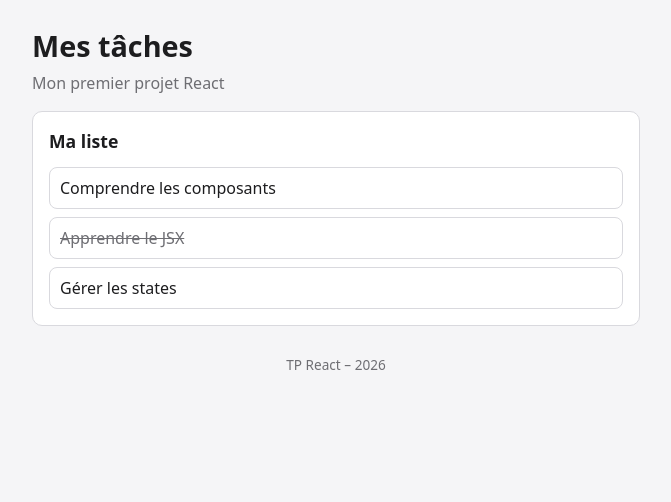
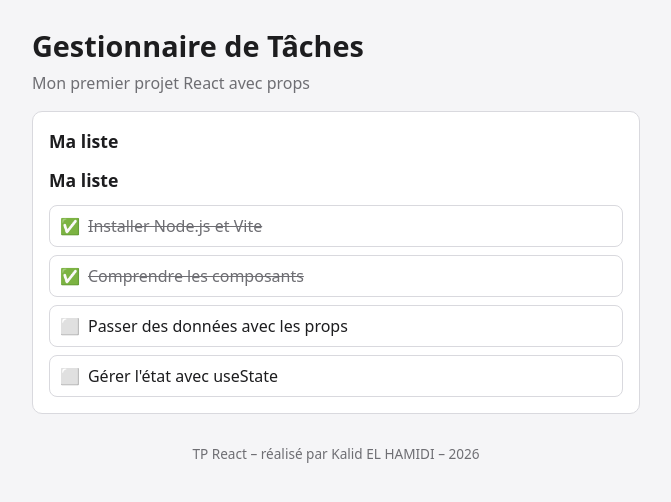
Before and after one commit to KhalidElhamidi/tp-react, a React (Vite) app in the folder mes-taches/: page / in a window 1280 px wide. Shown: the top 502 px of the page, without its empty margins (304-975 px from the left). Built offline with nearby package versions, Linux system fonts and the light colour scheme.

Commit message:
Étape 2 : props, children et listes

```diff
--- a/mes-taches/src/App.jsx
+++ b/mes-taches/src/App.jsx
@@ -2,16 +2,27 @@ import React from "react";
 import Entete from "./components/Entete.jsx";
 import ListeTaches from "./components/ListeTaches.jsx";
 import Pied from "./components/Pied.jsx";
+import Carte from "./components/Carte.jsx";
+import Tache from "./components/Tache.jsx";
 
+const TACHES = [
+  { id: 1, titre: "Installer Node.js et Vite", terminee: true },
+  { id: 2, titre: "Comprendre les composants", terminee: true },
+  { id: 3, titre: "Passer des données avec les props", terminee: false },
+  { id: 4, titre: "Gérer l'état avec useState", terminee: false },
+];
 function App() {
   return (
     <div className="app">
-      <Entete />
-      <section className="carte">
+      <Entete
+        titre="Gestionnaire de Tâches"
+        sousTitre="Mon premier projet React avec props"
+      />
+      <Carte titre="Ma liste">
         <h2>Ma liste</h2>
-        <ListeTaches />
-      </section>
-      <Pied />
+        <ListeTaches taches={TACHES} />
+      </Carte>
+      <Pied auteur="Kalid EL HAMIDI" />
     </div>
   );
 }
--- /dev/null
+++ b/mes-taches/src/components/Carte.jsx
@@ -0,0 +1,10 @@
+function Carte({ titre, children }) {
+  return (
+    <section className="carte">
+      <h2>{titre}</h2>
+      {children}
+    </section>
+  );
+}
+
+export default Carte;
--- a/mes-taches/src/components/Entete.jsx
+++ b/mes-taches/src/components/Entete.jsx
@@ -1,8 +1,8 @@
-function Entete() {
+function Entete(props) {
   return (
     <header className="entete">
-      <h1>Mes tâches</h1>
-      <p>Mon premier projet React</p>
+      <h1>{props.titre}</h1>
+      <p>{props.sousTitre}</p>
     </header>
   );
 }
--- a/mes-taches/src/components/ListeTaches.jsx
+++ b/mes-taches/src/components/ListeTaches.jsx
@@ -1,17 +1,12 @@
-import React from 'react';
+import React from "react";
+import Tache from "./Tache.jsx";
 
-function ListeTaches() {
+function ListeTaches({ taches }) {
   return (
     <ul className="liste-taches">
-      <li className="tache">
-        <span className="titre">Comprendre les composants</span>
-      </li>
-      <li className="tache terminee">
-        <span className="titre">Apprendre le JSX</span>
-      </li>
-      <li className="tache">
-        <span className="titre">Gérer les states</span>
-      </li>
+      {taches.map((tache) => (
+        <Tache key={tache.id} titre={tache.titre} terminee={tache.terminee} />
+      ))}
     </ul>
   );
 }
--- a/mes-taches/src/components/Pied.jsx
+++ b/mes-taches/src/components/Pied.jsx
@@ -1,13 +1,12 @@
 import React from "react";
 
-function Pied() {
-  const ANNEE = new Date().getFullYear();
+function Pied({ auteur }) {
+  const ANNEE = new Date().getFullYear() ;
 
   return (
     <footer className="pied">
-      <p>TP React – {ANNEE}</p>
+      <p>TP React – réalisé par {auteur} – {ANNEE}</p>
     </footer>
   );
 }
-
 export default Pied;
--- /dev/null
+++ b/mes-taches/src/components/Tache.jsx
@@ -0,0 +1,10 @@
+function Tache({ titre, terminee }) {
+  return (
+    <li className={terminee ? "tache terminee" : "tache"}>
+      <span className="icone">{terminee ? '✅' : '⬜'}</span>
+      <span className="titre">{titre}</span>
+    </li>
+  );
+}
+
+export default Tache;
```
